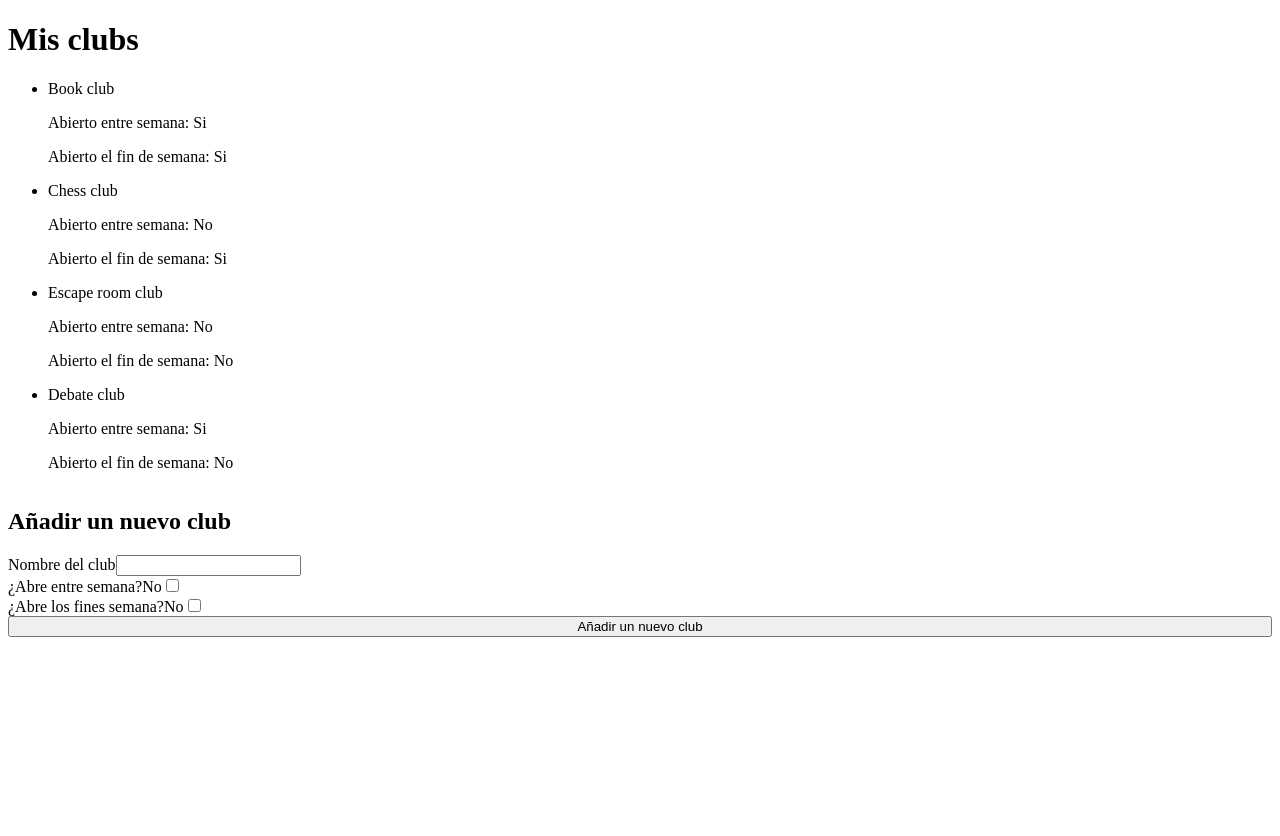
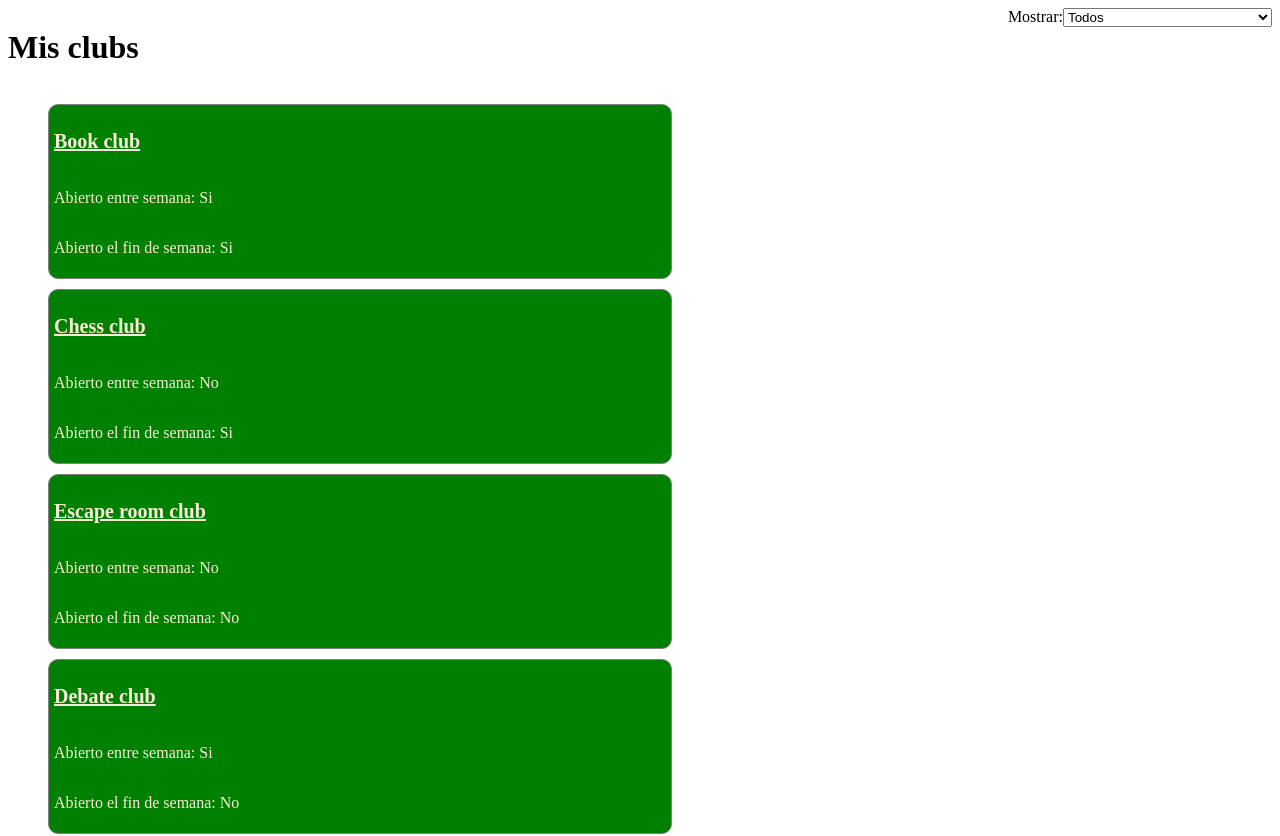
Before and after one commit to Adalab/modulo-3-evaluacion-intermedia-ClaraVilelaJato, a React (Create React App) app: page / in a window 1280 px wide. Shown: the top 836 px of the page. Before the commit the page ends 800 px from the top, so only its background shows below. Built offline with nearby package versions, Linux system fonts and the light colour scheme; the HTML template or start-up script is replaced by a standard one.

Commit message:
add some styles

```diff
--- a/src/components/App.js
+++ b/src/components/App.js
@@ -9,6 +9,7 @@ function App() {
   const [newClubName, setNewClubName] = useState([]);
   const [week, setWeek] = useState(false);
   const [weekEnd, setWeekEnd] = useState(false);
+  const [selectClub, setSelect] = useState('todos');
 
   const handleChangeWeek = (ev) => {
     // En la que guardamos no el valor del input sino su propiedad checked
@@ -38,9 +39,13 @@ function App() {
     setInitialData([...initialData, newClub]);
   };
 
+  const handleFilter = (ev) => {
+    setSelect(ev.currentTarget.value);
+  };
+
   const htmlClubsList = initialData.map((oneClub, index) => (
-    <li key={index} id={index}>
-      <p>{oneClub.name}</p>
+    <li key={index} id={index} className='clubcard'>
+      <p className='name'>{oneClub.name}</p>
       <p>Abierto entre semana: {oneClub.openOnWeekdays ? 'Si' : 'No'}</p>
       <p>Abierto el fin de semana: {oneClub.openOnWeekend ? 'Si' : 'No'}</p>
     </li>
@@ -48,8 +53,22 @@ function App() {
 
   return (
     <div>
-      <header>
+      <header className='header'>
         <h1>Mis clubs</h1>
+
+        <div>
+          <label htmlFor='size'>Mostrar:</label>
+          <select
+            value={selectClub}
+            name='filter'
+            id='filter'
+            onChange={handleFilter}
+          >
+            <option>Todos</option>
+            <option>Los que abren etre semana</option>
+            <option>Los que abren el fin de semana</option>
+          </select>
+        </div>
       </header>
       <main>
         <ul>{htmlClubsList}</ul>
--- a/src/styles/App.css
+++ b/src/styles/App.css
@@ -1,4 +1,29 @@
+.header {
+  display: flex;
+  justify-content: space-between;
+}
+
 .form {
   display: flex;
   flex-direction: column;
 }
+
+.clubcard {
+  display: flex;
+  flex-wrap: wrap;
+  border: 1px gray solid;
+  list-style: none;
+  margin-top: 10px;
+  border-radius: 10px;
+  display: flex;
+  flex-direction: column;
+  width: 50%;
+  background-color: green;
+  color: antiquewhite;
+  padding: 5px;
+}
+.name {
+  font-size: 20px;
+  font-weight: 800;
+  text-decoration: underline;
+}
```
